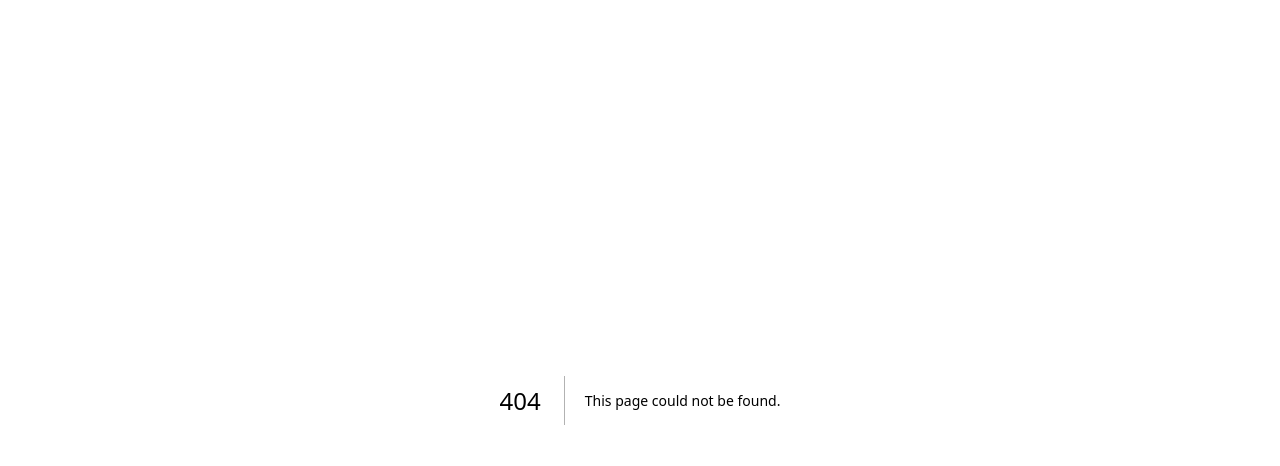
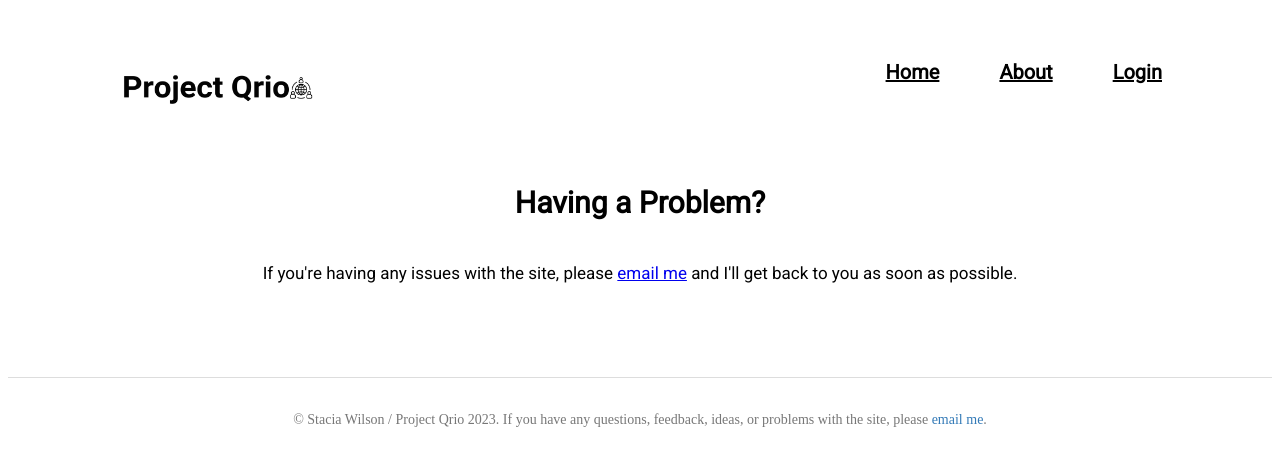
Before and after one commit to ProjectQrio/qrio-open-source, a Next.js app: page /support in a window 1280 px wide. Before the commit this address had no page. Shown: the top 466 px of the page. Built offline with nearby package versions, Linux system fonts and the light colour scheme; no server answers.

Commit message:
added a support page

```diff
--- /dev/null
+++ b/src/pages/support.js
@@ -0,0 +1,28 @@
+import MainNavigation from "../../MainNavigation.js";
+import Footer from "@/components/Footer.js";
+import styles from "@/styles/get-started.module.css";
+
+export default function SupportPage() {
+  return (
+    <div>
+      <MainNavigation />
+
+      <div className={styles.container}>
+        <div className={styles.content}>
+          <h1 className={styles.h1}>Having a Problem?</h1>
+
+          <p className={styles.p}>
+            <center>
+              If you're having any issues with the site, please{" "}
+              <a href="mailto:projectqrio@gmail.com" style={styles.link}>
+                email me
+              </a>{" "}
+              and I'll get back to you as soon as possible.
+            </center>
+          </p>
+        </div>
+      </div>
+      <Footer />
+    </div>
+  );
+}
```
